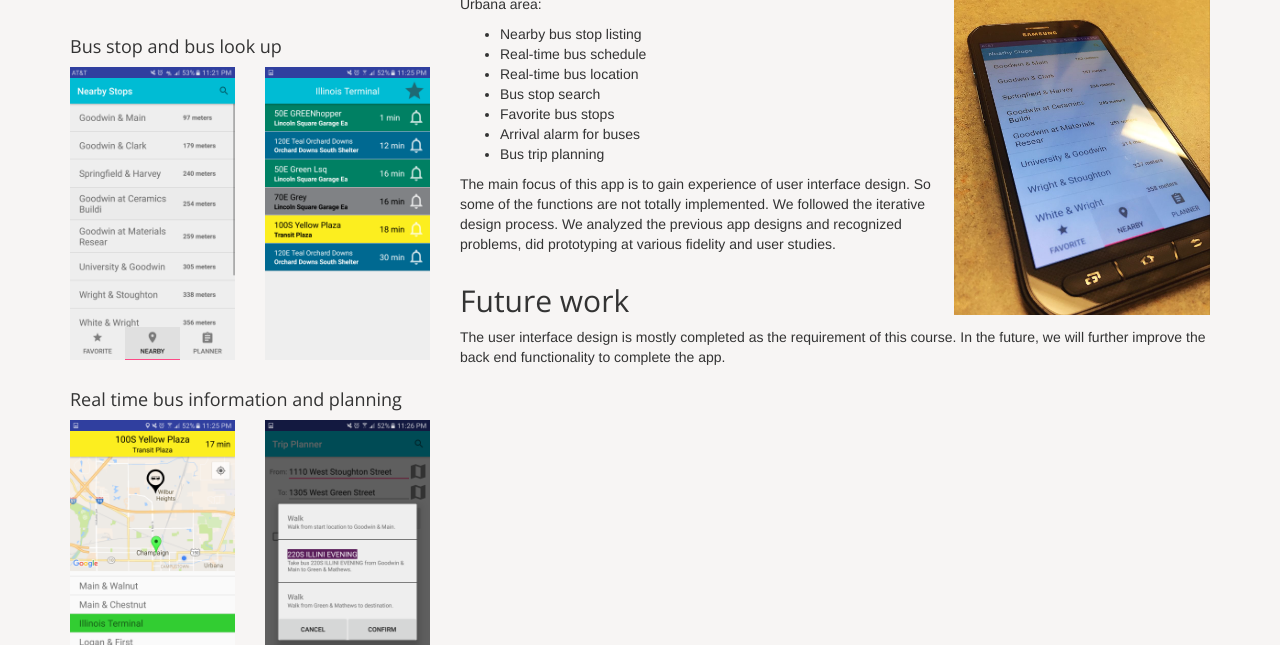
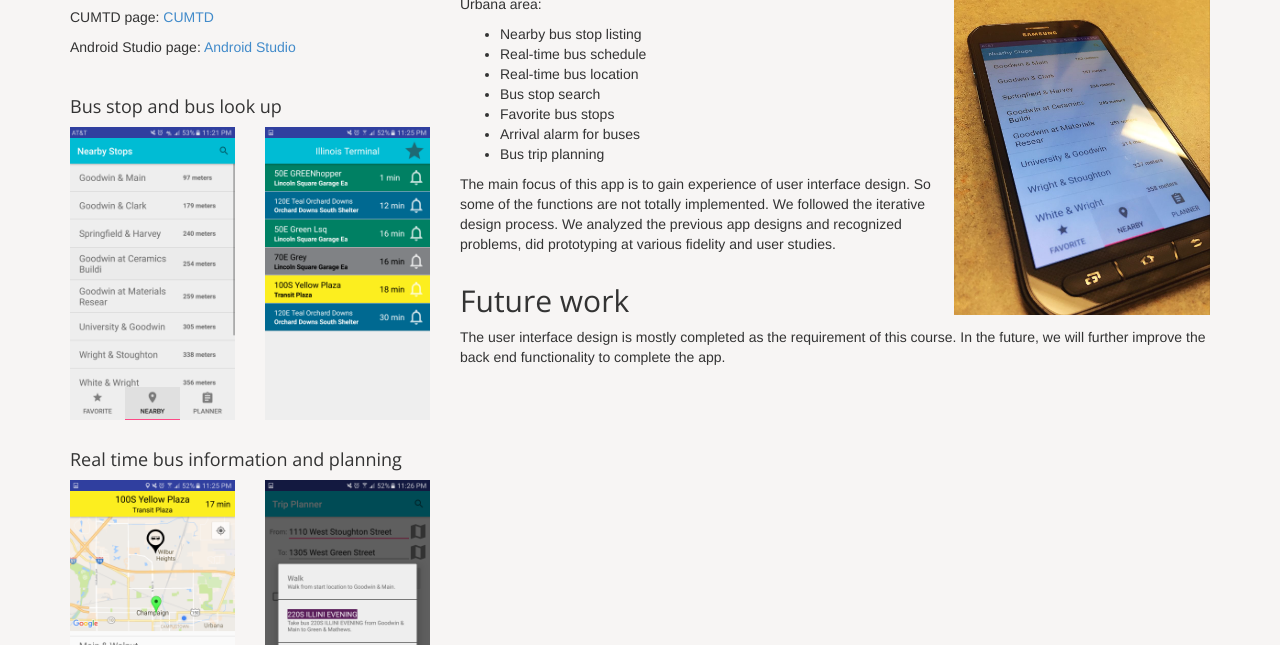
Before and after one commit to fbxiang/fbxiang.github.io, a plain HTML site: page cumtd.html in a window 1280 px wide. Shown: the part 455-1100 px from the top of the page. Drawn offline with nearby package versions, Linux system fonts and the light colour scheme.

Commit message:
add reference

```diff
--- a/cumtd.html
+++ b/cumtd.html
@@ -119,6 +119,9 @@
                         <p>I am the main program designer of this app. I have deep understanding of all the detail of the implementations.
                             I also refined the visual design of this app.
                         </p>
+                        <p>CUMTD page: <a href="https://www.cumtd.com/">CUMTD</a></p>
+                        <p>Android Studio page: <a href="https://developer.android.com/studio/index.html">Android Studio</a></p>
+
 					</div>
 				</div>
 				<div class="row widget">
```
Also changed, not shown: unity.html (+3 -0 lines).
